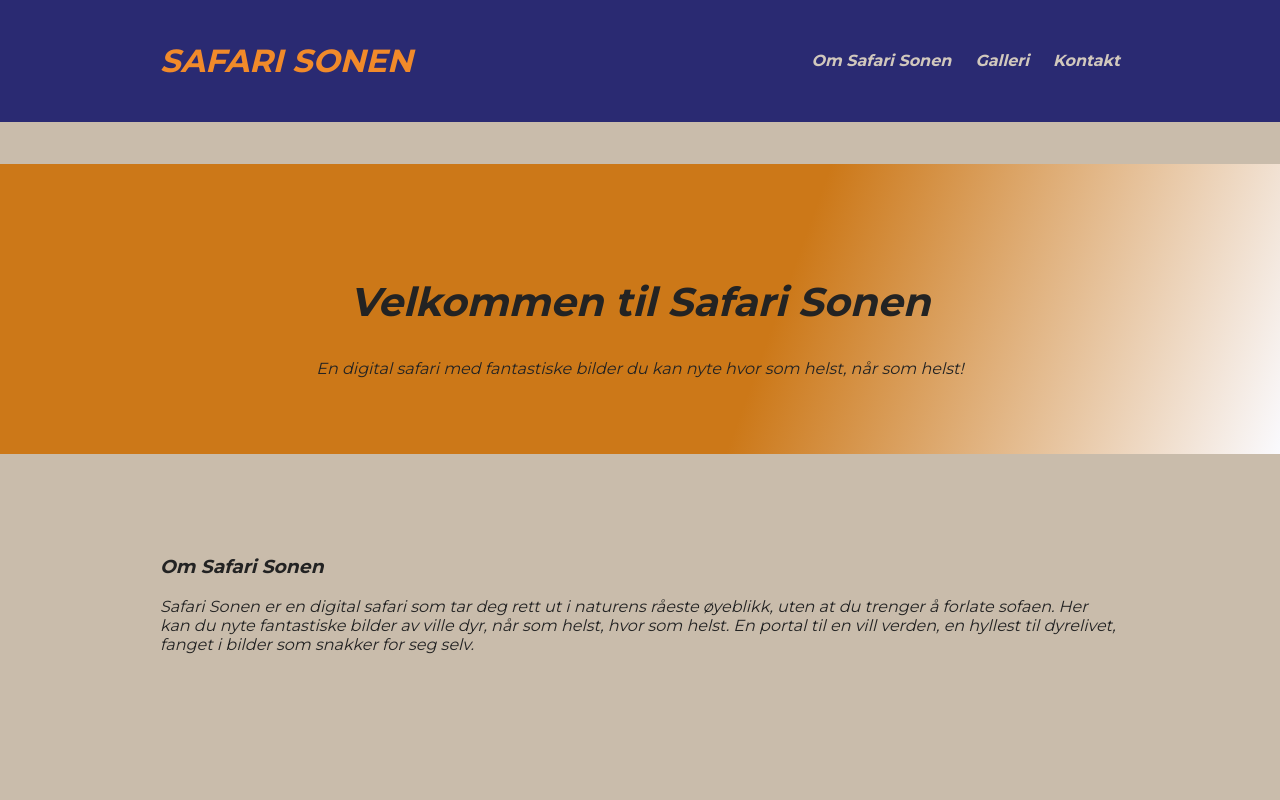
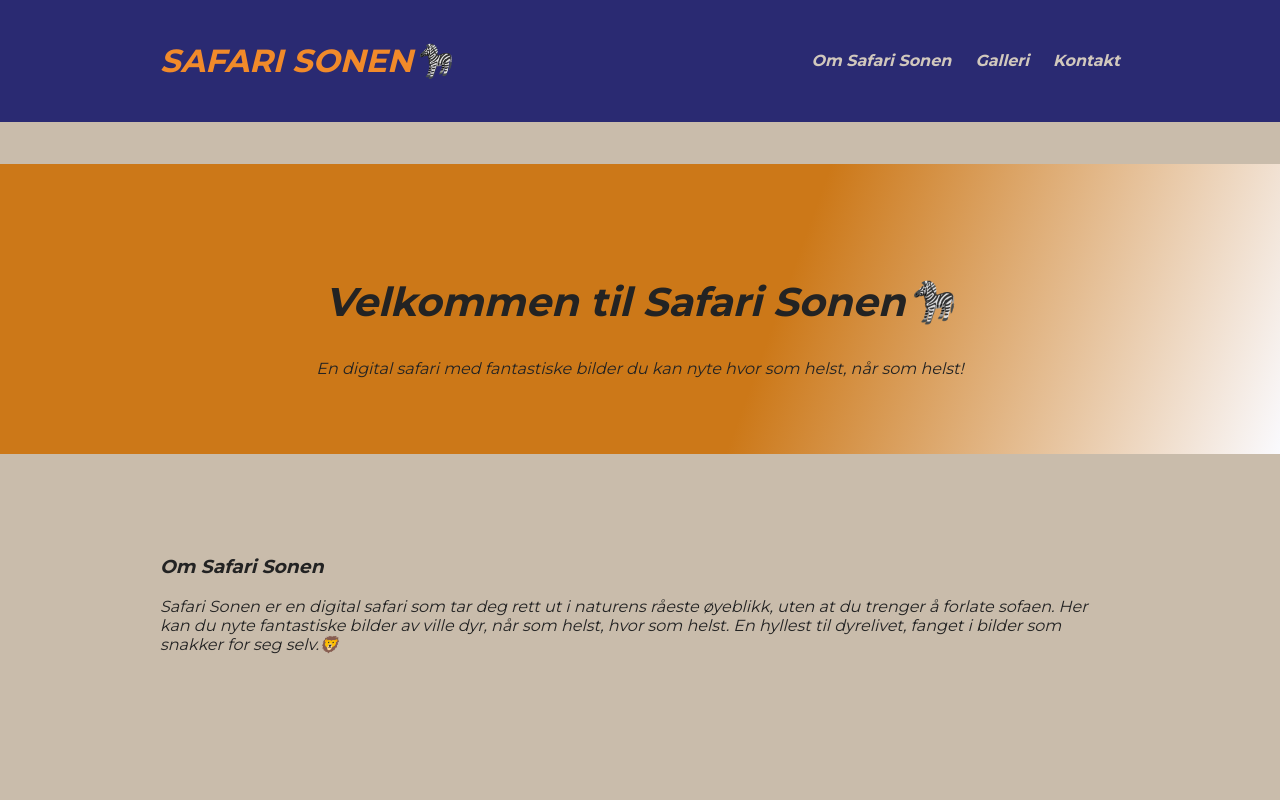
Before and after one commit to THOM4S-XXIII/Safari_Sonen_Oppgave_2, a website: page index.html in a window 1280 px wide. Shown: the top 800 px of the page. Drawn offline with Linux system fonts and the light colour scheme.

Commit message:
små endringer, ikoner, etc.

```diff
--- a/index.html
+++ b/index.html
@@ -3,7 +3,7 @@
   <head>
     <meta charset="UTF-8" />
     <meta name="viewport" content="width=device-width, initial-scale=1.0" />
-    <title>SAFARI SONEN</title>
+    <title>SAFARI SONEN🦓</title>
     <link rel="stylesheet" href="styles.css" />
     <link
       href="https://fonts.googleapis.com/css2?family=Montserrat:wght@400;700&display=swap"
@@ -13,7 +13,7 @@
   <body>
     <header>
       <div class="container">
-        <h1>SAFARI SONEN</h1>
+        <h1>SAFARI SONEN🦓</h1>
         <div class="hamburger" id="hamburger">&#9776;</div>
         <nav id="nav-menu">
           <ul>
@@ -28,7 +28,7 @@
     <main>
       <section class="hero">
         <div class="container">
-          <h2>Velkommen til Safari Sonen</h2>
+          <h2>Velkommen til Safari Sonen🦓</h2>
           <p>
             En digital safari med fantastiske bilder du kan nyte hvor som helst,
             når som helst!
@@ -43,8 +43,8 @@
             Safari Sonen er en digital safari som tar deg rett ut i naturens
             råeste øyeblikk, uten at du trenger å forlate sofaen. Her kan du
             nyte fantastiske bilder av ville dyr, når som helst, hvor som helst.
-            En portal til en vill verden, en hyllest til dyrelivet, fanget i
-            bilder som snakker for seg selv.
+            En hyllest til dyrelivet, fanget i
+            bilder som snakker for seg selv.🦁
           </p>
         </div>
       </section>
```
